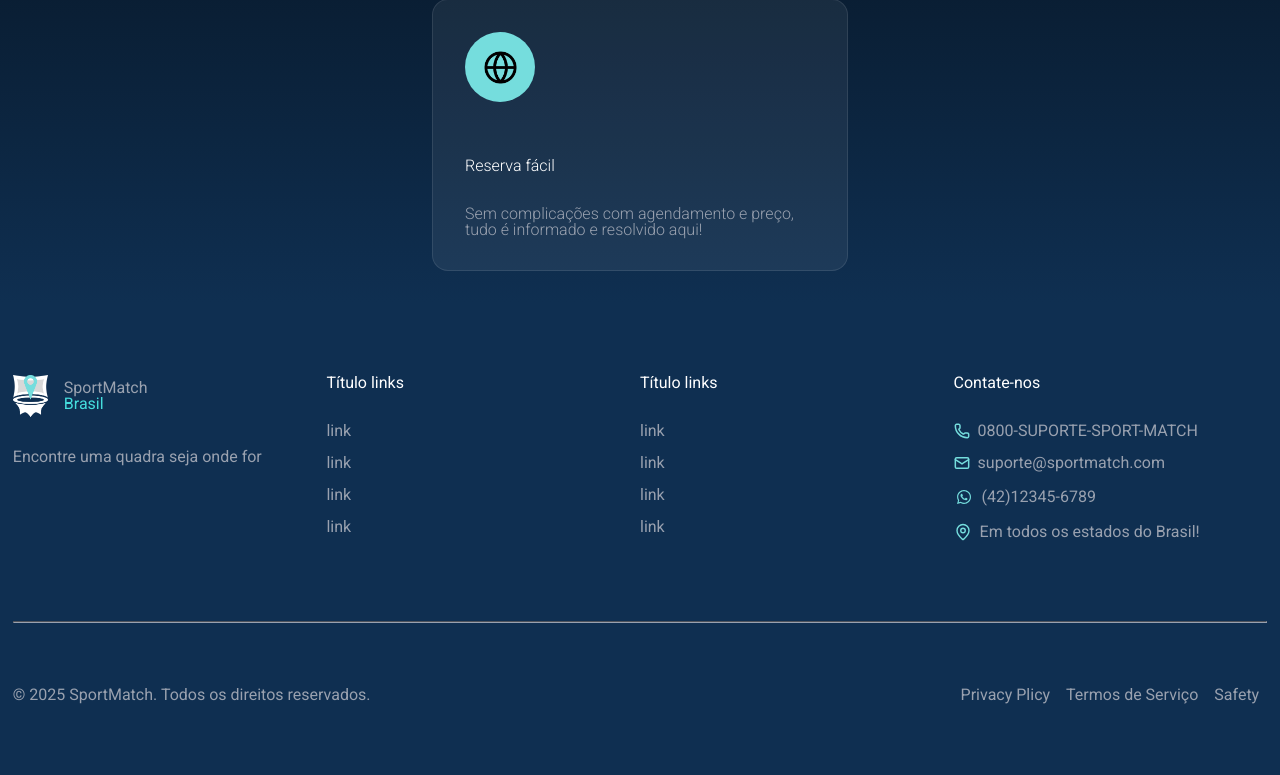
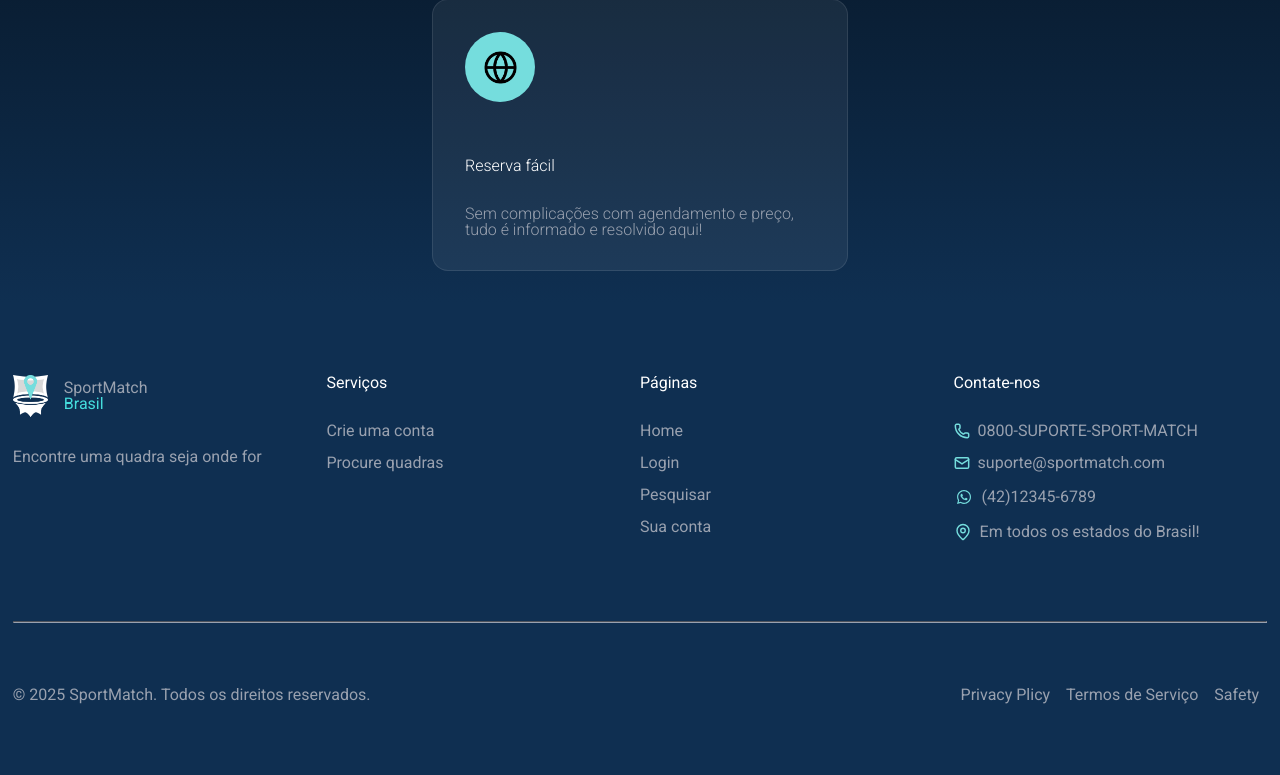
Before and after one commit to EstevaoLocks/ReservaDeQuadras, a PHP site: page / in a window 1280 px wide. Shown: the part 5353-6128 px from the top of the page. Run offline with PHP 8.4, Linux system fonts and the light colour scheme.

Commit message:
alterando links footer

```diff
--- a/index.php
+++ b/index.php
@@ -396,22 +396,20 @@
                 </div>
 
                 <div class="colLinksFooter">
-                    <h6 class="tituloLinksFooter">Título links</h6>
+                    <h6 class="tituloLinksFooter">Serviços</h6>
                     <ul>
-                        <li class="linkFooter"><a href="#">link</a></li>
-                        <li class="linkFooter"><a href="#">link</a></li>
-                        <li class="linkFooter"><a href="#">link</a></li>
-                        <li class="linkFooter"><a href="#">link</a></li>
+                        <li class="linkFooter"><a href="#">Crie uma conta</a></li>
+                        <li class="linkFooter"><a href="#">Procure quadras</a></li>
                     </ul>
                 </div>
 
                 <div class="colLinksFooter">
-                    <h6 class="tituloLinksFooter">Título links</h6>
+                    <h6 class="tituloLinksFooter">Páginas</h6>
                     <ul>
-                        <li class="linkFooter"><a href="#">link</a></li>
-                        <li class="linkFooter"><a href="#">link</a></li>
-                        <li class="linkFooter"><a href="#">link</a></li>
-                        <li class="linkFooter"><a href="#">link</a></li>
+                        <li class="linkFooter"><a href="#">Home</a></li>
+                        <li class="linkFooter"><a href="#">Login</a></li>
+                        <li class="linkFooter"><a href="#">Pesquisar</a></li>
+                        <li class="linkFooter"><a href="#">Sua conta</a></li>
                     </ul>
                 </div>
 
```
